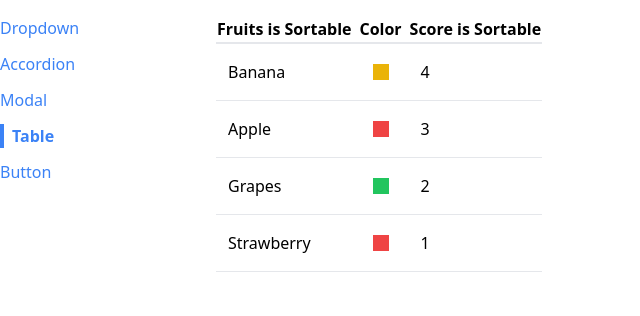
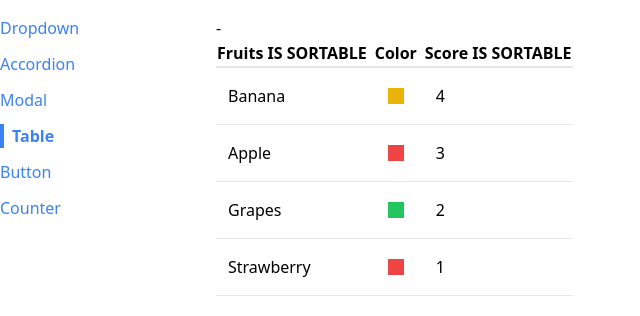
Before and after one commit to devmanoshri/Tailwind-CSS, a React (Create React App) app: page /table in a window 1280 px wide. Shown: the top 316 px of the page, without its empty margins (0-640 px from the left). Built offline with nearby package versions, Linux system fonts and the light colour scheme.

Commit message:
Counter part 1

```diff
--- a/src/App.js
+++ b/src/App.js
@@ -5,6 +5,7 @@ import DropdownPage from "./pages/DropdownPage";
 import ButtonPage from "./pages/ButtonPage";
 import TablePage from "./pages/TablePage";
 import ModalPage from "./pages/ModalPage";
+import CounterPage from "./pages/CounterPage";
 
 function App() {
   return (
@@ -26,6 +27,9 @@ function App() {
         <Route path="/modal">
           <ModalPage />
         </Route>
+        <Route path="/counter">
+          <CounterPage />
+        </Route>
       </div>
     </div>
   );
--- a/src/components/SideBar.js
+++ b/src/components/SideBar.js
@@ -7,6 +7,7 @@ function SideBar() {
     { label: "Modal", path: "/modal" },
     { label: "Table", path: "/table" },
     { label: "Button", path: "/button" },
+    { label: "Counter", path: "/counter" },
   ];
   const renderedLinks = links.map((link) => {
     return (
--- a/src/components/SortableTable.js
+++ b/src/components/SortableTable.js
@@ -1,17 +1,65 @@
+import { useState } from "react";
 import Table from "./Table";
 
 function SortableTable(props) {
-  const { config } = props;
+  const [sortOrder, setSortOrder] = useState(null);
+  const [sortBy, setSortBy] = useState(null);
+  const { config, data } = props;
+
+  const handleClick = (label) => {
+    if (sortOrder === null) {
+      setSortOrder("asc");
+      setSortBy(label);
+    } else if (sortOrder === "asc") {
+      setSortOrder("desc");
+      setSortBy(label);
+    } else if (sortOrder === "desc") {
+      setSortOrder(null);
+      setSortBy(null);
+    }
+  };
+
   const updatedConfig = config.map((column) => {
     if (!column.sortValue) {
       return column;
     }
+
     return {
       ...column,
-      header: () => <th>{column.label} is Sortable</th>,
+      header: () => (
+        <th onClick={() => handleClick(column.label)}>
+          {column.label} IS SORTABLE
+        </th>
+      ),
     };
   });
-  return <Table {...props} config={updatedConfig} />;
+
+  // Only sort data if sortOrder && sortBy are not null
+  // Make a copy of the 'data' prop
+  // Find the correct sortValue function and use it for sorting
+  let sortedData = data;
+  if (sortOrder && sortBy) {
+    const { sortValue } = config.find((column) => column.label === sortBy);
+    sortedData = [...data].sort((a, b) => {
+      const valueA = sortValue(a);
+      const valueB = sortValue(b);
+
+      const reverseOrder = sortOrder === "asc" ? 1 : -1;
+
+      if (typeof valueA === "string") {
+        return valueA.localeCompare(valueB) * reverseOrder;
+      } else {
+        return (valueA - valueB) * reverseOrder;
+      }
+    });
+  }
+
+  return (
+    <div>
+      {sortOrder} - {sortBy}
+      <Table {...props} data={sortedData} config={updatedConfig} />
+    </div>
+  );
 }
 
 export default SortableTable;
--- /dev/null
+++ b/src/pages/CounterPage.js
@@ -0,0 +1,43 @@
+import { useState } from "react";
+import Button from "../components/Button";
+import Panel from "../components/Panel";
+
+function CounterPage({ initialValue }) {
+  const [count, setCount] = useState(10);
+  const [valueToAdd, setValueToAdd] = useState(0);
+  const increment = () => {
+    setCount(count + 1);
+  };
+  const decrement = () => {
+    setCount(count - 1);
+  };
+  const handelChange = (event) => {
+    const value = parseInt(event.target.value) || 0;
+    setValueToAdd(value);
+  };
+  const handelSubmit = (event) => {
+    event.preventDefault();
+    setCount(count + valueToAdd);
+    setValueToAdd(0)
+  };
+  return (
+    <Panel className="m-3">
+      <h1 className="text-lg">Count is: {count}</h1>
+      <div className="flex flex-row">
+        <Button onClick={increment}>Increment</Button>
+        <Button onClick={decrement}>Decrement</Button>
+      </div>
+      <form onSubmit={handelSubmit}>
+        <label>Add a lot!</label>
+        <input
+          value={valueToAdd || ""}
+          onChange={handelChange}
+          type="number"
+          className="p-1 m-3 bg-gray-50 border border-gray-300"
+        />
+      </form>
+    </Panel>
+  );
+}
+
+export default CounterPage;
```
